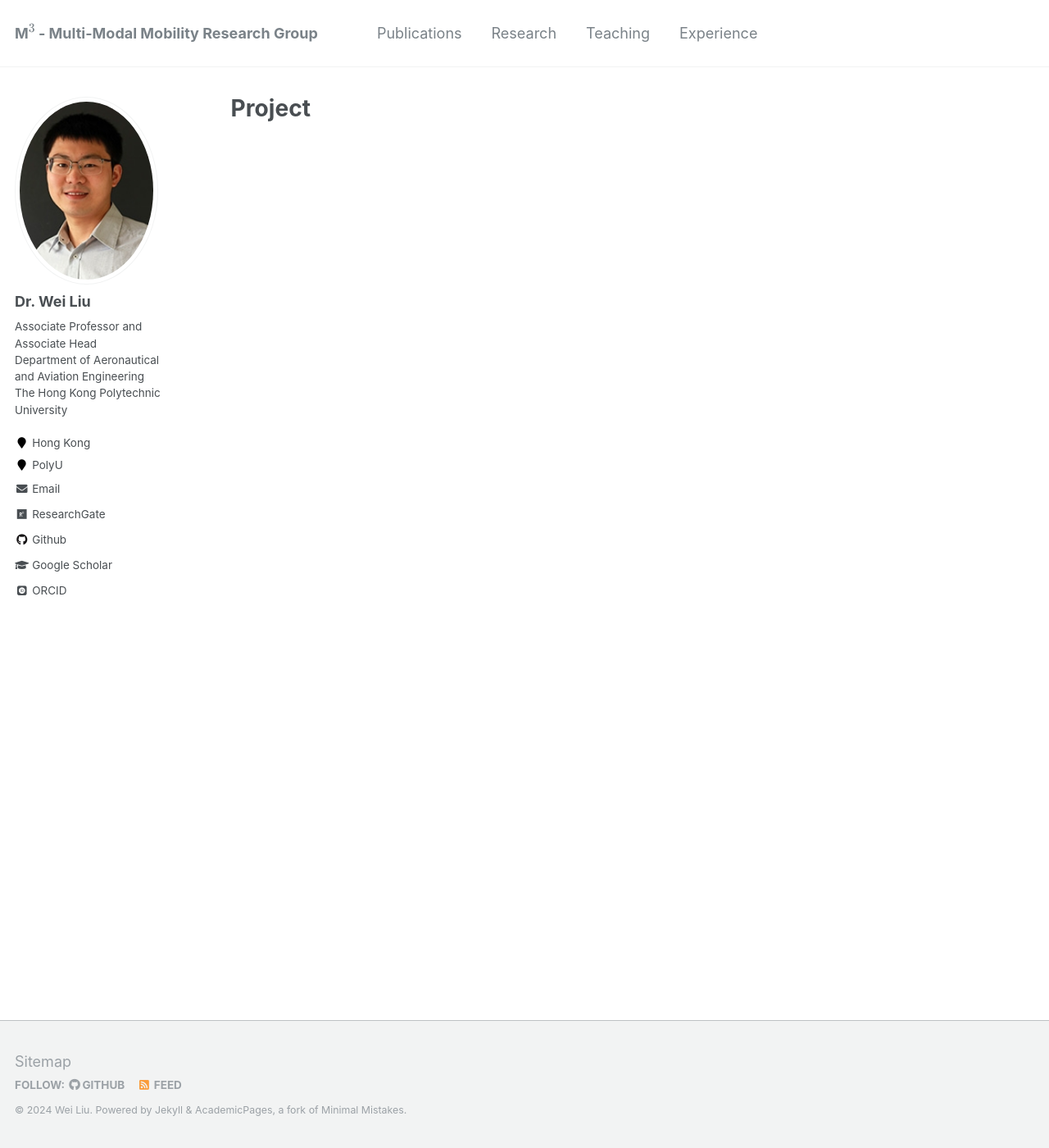
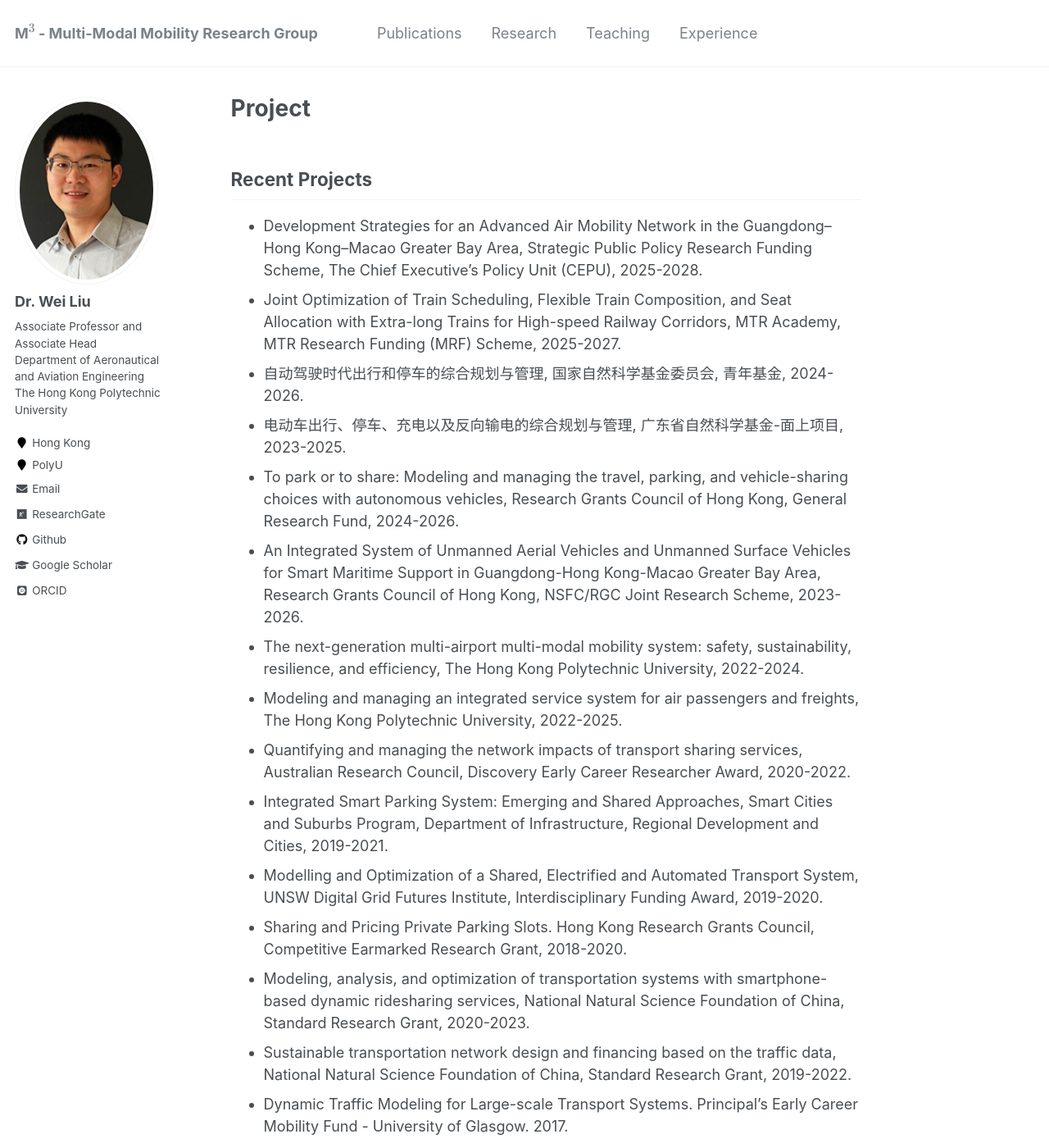
Before and after one commit to weiliu2016/weiliu2016.github.io, a Jekyll site: the page built from _pages/project.md, in a window 1280 px wide and 1400 px high. Shown: the whole window at 82% size. Built offline with Jekyll 4.4.1, drawn with Linux system fonts in a browser that asks for light colours; some web fonts are replaced; formulas are drawn with MathJax 3.

Commit message:
Update project.md

```diff
--- a/_pages/project.md
+++ b/_pages/project.md
@@ -3,3 +3,22 @@ title: "Project"
 permalink: /project/
 author_profile: true
 ---
+
+Recent Projects
+-----------
+
+* Development Strategies for an Advanced Air Mobility Network in the Guangdong–Hong Kong–Macao Greater Bay Area, Strategic Public Policy Research Funding Scheme, The Chief Executive's Policy Unit (CEPU), 2025-2028.
+* Joint Optimization of Train Scheduling, Flexible Train Composition, and Seat Allocation with Extra-long Trains for High-speed Railway Corridors, MTR Academy, MTR Research Funding (MRF) Scheme, 2025-2027.
+* 自动驾驶时代出行和停车的综合规划与管理, 国家自然科学基金委员会, 青年基金, 2024-2026.
+* 电动车出行、停车、充电以及反向输电的综合规划与管理, 广东省自然科学基金-面上项目, 2023-2025.
+* To park or to share: Modeling and managing the travel, parking, and vehicle-sharing choices with autonomous vehicles, Research Grants Council of Hong Kong, General Research Fund, 2024-2026.
+* An Integrated System of Unmanned Aerial Vehicles and Unmanned Surface Vehicles for Smart Maritime Support in Guangdong-Hong Kong-Macao Greater Bay Area,  Research Grants Council of Hong Kong, NSFC/RGC Joint Research Scheme, 2023-2026.
+* The next-generation multi-airport multi-modal mobility system: safety, sustainability, resilience, and efficiency, The Hong Kong Polytechnic University, 2022-2024.
+* Modeling and managing an integrated service system for air passengers and freights, The Hong Kong Polytechnic University, 2022-2025.
+* Quantifying and managing the network impacts of transport sharing services, Australian Research Council, Discovery Early Career Researcher Award, 2020-2022.
+* Integrated Smart Parking System: Emerging and Shared Approaches, Smart Cities and Suburbs Program, Department of Infrastructure, Regional Development and Cities, 2019-2021.
+* Modelling and Optimization of a Shared, Electrified and Automated Transport System, UNSW Digital Grid Futures Institute, Interdisciplinary Funding Award, 2019-2020.
+* Sharing and Pricing Private Parking Slots. Hong Kong Research Grants Council, Competitive Earmarked Research Grant, 2018-2020.
+* Modeling, analysis, and optimization of transportation systems with smartphone-based dynamic ridesharing services, National Natural Science Foundation of China, Standard Research Grant, 2020-2023.
+* Sustainable transportation network design and financing based on the traffic data, National Natural Science Foundation of China, Standard Research Grant, 2019-2022.
+* Dynamic Traffic Modeling for Large-scale Transport Systems. Principal’s Early Career Mobility Fund - University of Glasgow. 2017.
```
